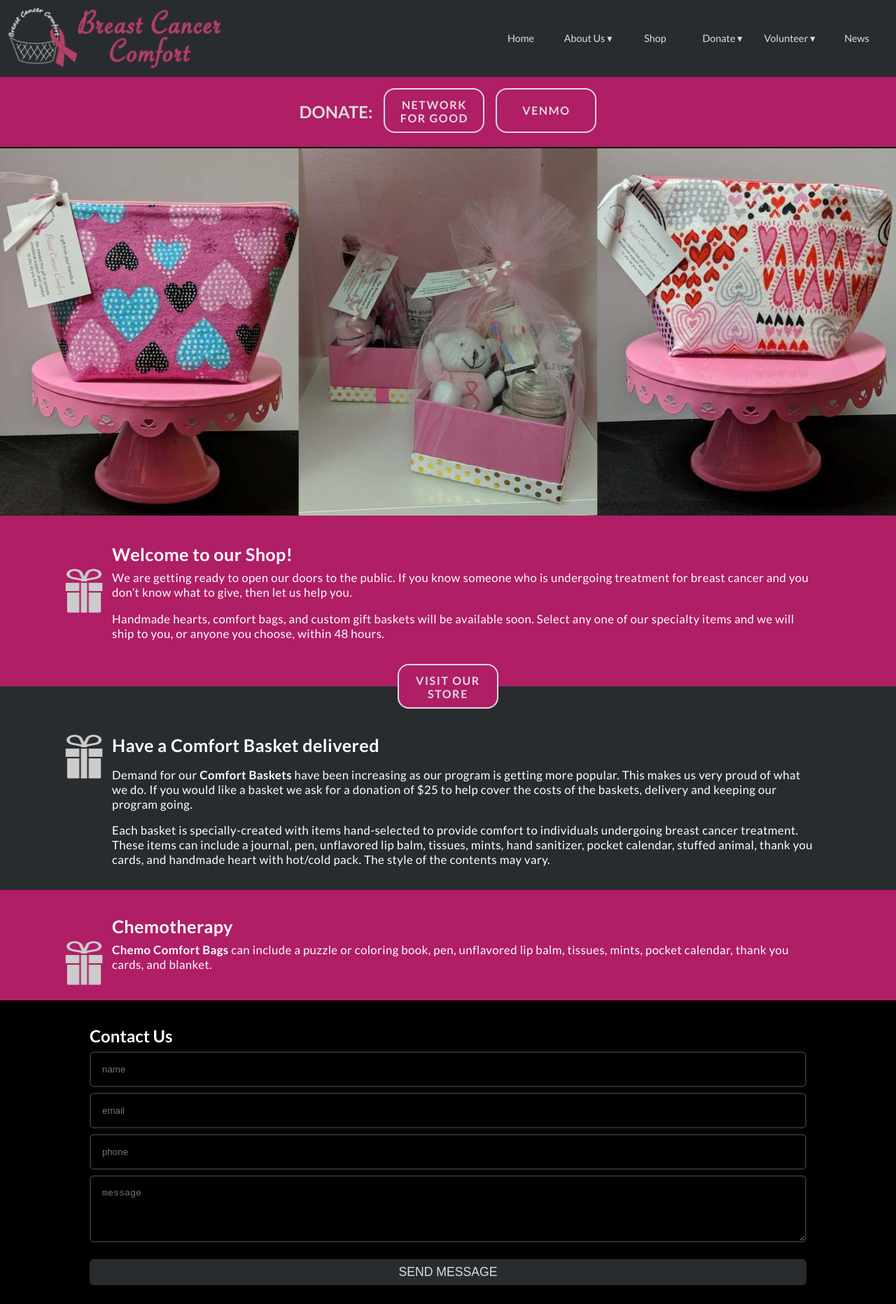
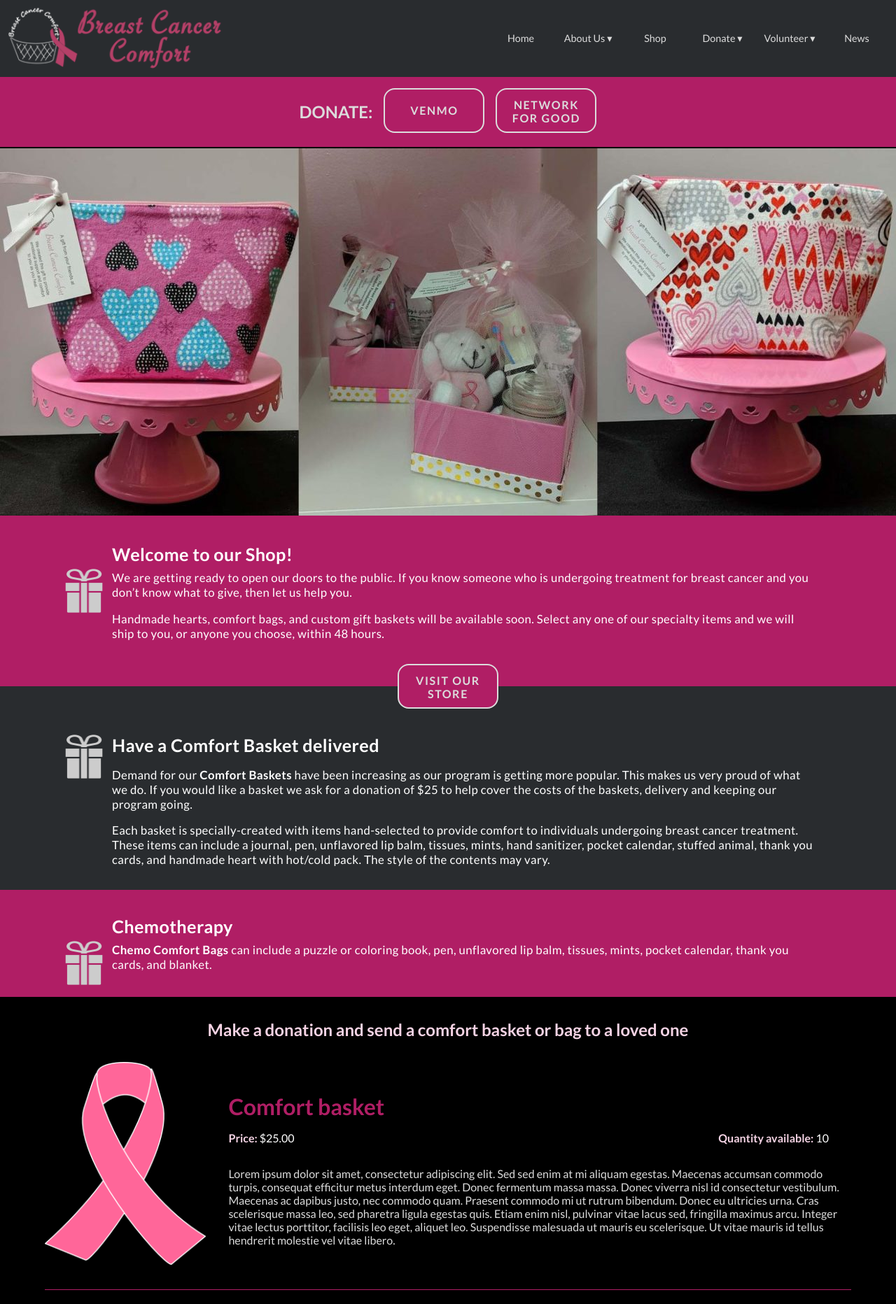
Before and after one commit to vishalicious213/bcc-v2, a Next.js app: page /boobtique in a window 1280 px wide. Shown: the top 1864 px of the page at 70% size. Built offline with nearby package versions, Linux system fonts and the light colour scheme; grey boxes are pictures that could not be loaded.

Commit message:
donateBanner: switched order of venmo and network for good buttons

```diff
--- a/components/donateBanner.js
+++ b/components/donateBanner.js
@@ -7,11 +7,11 @@ export default function DonateBanner() {
             <h2>DONATE:</h2>
 
             <div id='buttons'>
+                <a className='fb icon' target='_blank' rel='noopener' href="https://venmo.com/u/breastcancercomfort">
+                    <button className='button button-1'>VENMO</button>
+                </a>
                 <a className='fb icon' target='_blank' rel='noopener' href="https://www.nfggive.com/donation/47-2782120">
-                    <button className='button button-1'>NETWORK FOR GOOD</button>
-                </a>
-                <a className='fb icon' target='_blank' rel='noopener' href="https://venmo.com/u/breastcancercomfort">
-                    <button className='button'>VENMO</button>
+                    <button className='button'>NETWORK FOR GOOD</button>
                 </a>
             </div>
         </div>
--- a/pages/boobtique.js
+++ b/pages/boobtique.js
@@ -55,7 +55,7 @@ export default function Boobtique() {
             </div>
           </section>
 
-          {/* <Shop /> */}
+          <Shop />
 
           {/* <Shopify /> */}
 
```
